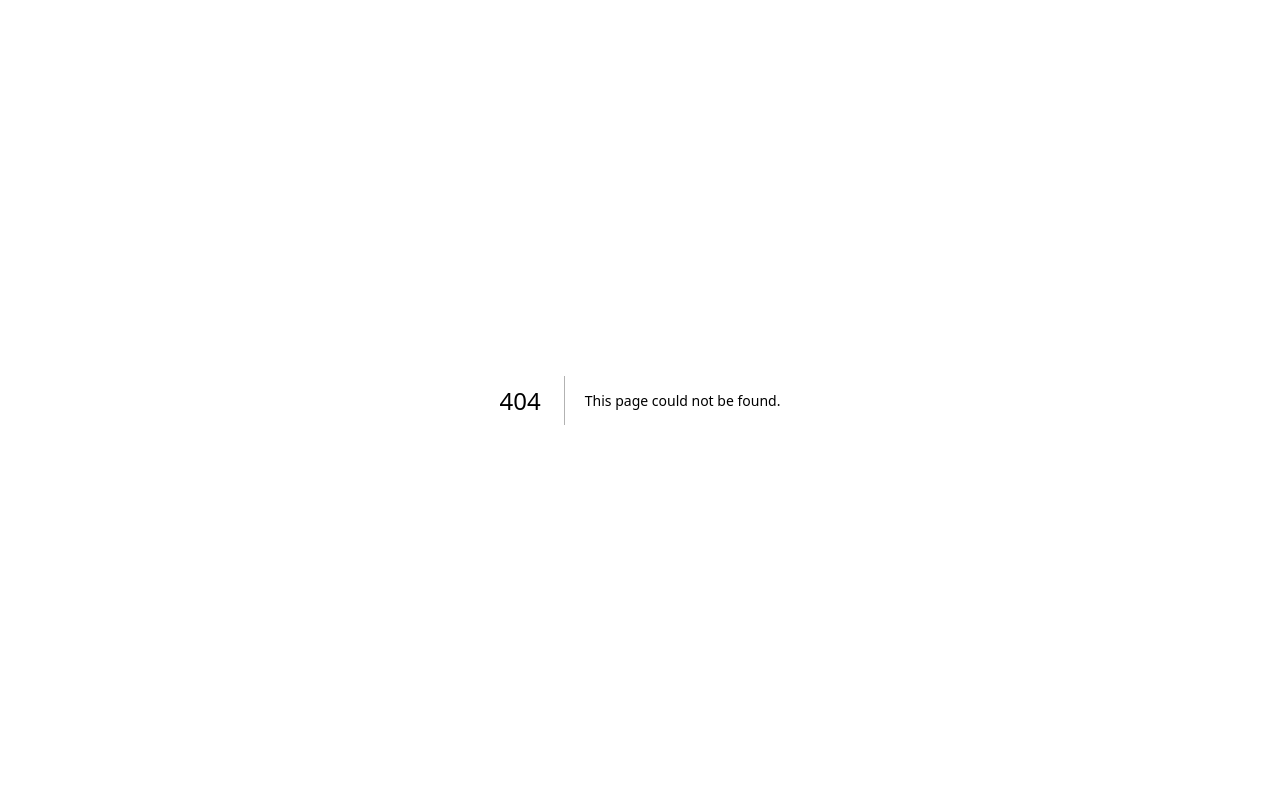
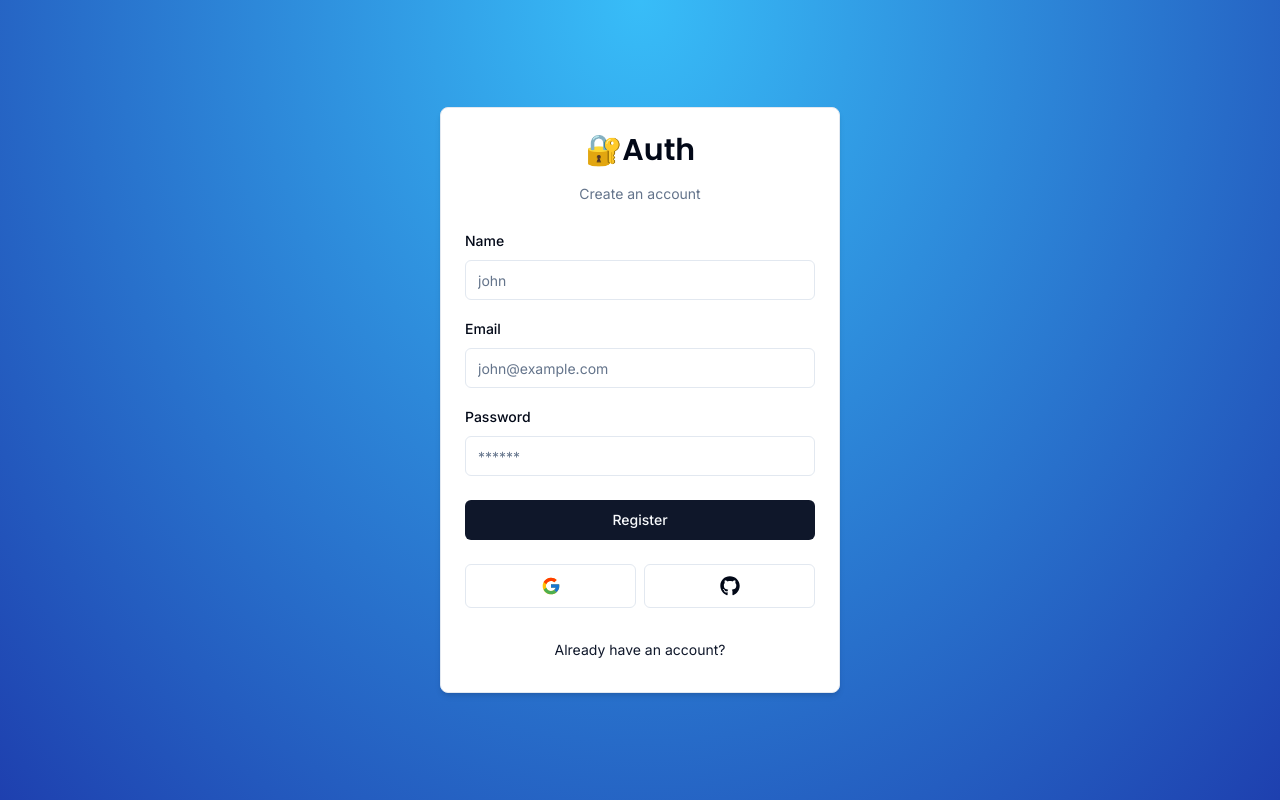
Before and after one commit to panpan31415/next-auth-v5, a Next.js app: page /auth/register in a window 1280 px wide. Before the commit this address had no page. Built offline with nearby package versions, Linux system fonts and the light colour scheme.

Commit message:
register form and register action skeleton setup

```diff
--- /dev/null
+++ b/src/actions/register.ts
@@ -0,0 +1,12 @@
+import { RegisterFormValues } from "@/lib/types";
+import { RegisterSchema } from "@/schemas";
+
+export async function register(values: RegisterFormValues) {
+    const validatedFields = RegisterSchema.safeParse(values);
+    if (!validatedFields.success) {
+        return { error: "Invalid fields" };
+    }
+    return {
+        success: "Register succeeded",
+    };
+}
--- /dev/null
+++ b/src/app/auth/register/page.tsx
@@ -0,0 +1,5 @@
+import RegisterForm from "@/components/auth/register-form";
+
+export default function RegisterPage() {
+    return <RegisterForm />;
+}
--- /dev/null
+++ b/src/components/auth/register-form.tsx
@@ -0,0 +1,118 @@
+"use client";
+import CardWrapper from "@/components/auth/card-wrapper";
+import { zodResolver } from "@hookform/resolvers/zod";
+import { useForm } from "react-hook-form";
+import { useState, useTransition } from "react";
+import { Form, FormControl, FormField, FormItem, FormLabel, FormMessage } from "../ui/form";
+import FormError from "../form-error";
+import FormSuccess from "../form-success";
+import { Button } from "../ui/button";
+import { RegisterFormValues } from "@/lib/types";
+import { RegisterSchema } from "@/schemas";
+import { Input } from "../ui/input";
+import { register } from "@/actions/register";
+
+export default function RegisterForm() {
+    const [isPending, startTransition] = useTransition();
+    const [error, setError] = useState<string>();
+    const [success, setSuccess] = useState<string>();
+
+    const form = useForm<RegisterFormValues>({
+        resolver: zodResolver(RegisterSchema),
+        defaultValues: {
+            email: "",
+            password: "",
+            name: "",
+        },
+    });
+
+    const onSubmit = (values: any) => {
+        setError("");
+        setSuccess("");
+        startTransition(() => {
+            register(values).then((data) => {
+                setSuccess(data.success);
+                setError(data.error);
+            });
+        });
+    };
+
+    return (
+        <CardWrapper
+            headerLabel='Create an account'
+            backButtonLabel='Already have an account?'
+            backButtonHerf='/auth/login'
+            showSocial>
+            <Form {...form}>
+                <form
+                    onSubmit={form.handleSubmit(onSubmit)}
+                    className='space-y-6'>
+                    <div className='space-y-4'>
+                        <FormField
+                            control={form.control}
+                            name='name'
+                            render={({ field }) => (
+                                <FormItem>
+                                    <FormLabel>Name</FormLabel>
+                                    <FormControl>
+                                        <Input
+                                            {...field}
+                                            placeholder='john'
+                                            type='text'
+                                            disabled={isPending}
+                                        />
+                                    </FormControl>
+                                    <FormMessage />
+                                </FormItem>
+                            )}
+                        />
+                        <FormField
+                            control={form.control}
+                            name='email'
+                            render={({ field }) => (
+                                <FormItem>
+                                    <FormLabel>Email</FormLabel>
+                                    <FormControl>
+                                        <Input
+                                            {...field}
+                                            placeholder='john@example.com'
+                                            type='email'
+                                            disabled={isPending}
+                                        />
+                                    </FormControl>
+                                    <FormMessage />
+                                </FormItem>
+                            )}
+                        />
+                        <FormField
+                            control={form.control}
+                            name='password'
+                            render={({ field }) => (
+                                <FormItem>
+                                    <FormLabel>Password</FormLabel>
+                                    <FormControl>
+                                        <Input
+                                            {...field}
+                                            placeholder='******'
+                                            type='password'
+                                            disabled={isPending}
+                                        />
+                                    </FormControl>
+                                    <FormMessage />
+                                </FormItem>
+                            )}
+                        />
+                    </div>
+                    <FormError message={error} />
+                    <FormSuccess message={success} />
+                    <Button
+                        disabled={isPending}
+                        type='submit'
+                        className='w-full'>
+                        Register
+                    </Button>
+                </form>
+            </Form>
+        </CardWrapper>
+    );
+}
--- a/src/lib/types.ts
+++ b/src/lib/types.ts
@@ -1,4 +1,5 @@
-import { LoginSchema } from "@/schemas";
+import { LoginSchema, RegisterSchema } from "@/schemas";
 import { z } from "zod";
 
 export type LoginFormValues = z.infer<typeof LoginSchema>;
+export type RegisterFormValues = z.infer<typeof RegisterSchema>;
--- a/src/schemas/index.tsx
+++ b/src/schemas/index.tsx
@@ -6,3 +6,13 @@ export const LoginSchema = z.object({
         message: "password is required",
     }),
 });
+
+export const RegisterSchema = z.object({
+    email: z.string().email(),
+    password: z.string().min(6, {
+        message: "Minimum 6 character required",
+    }),
+    name: z.string().min(1, {
+        message: "Name is required",
+    }),
+});
```
